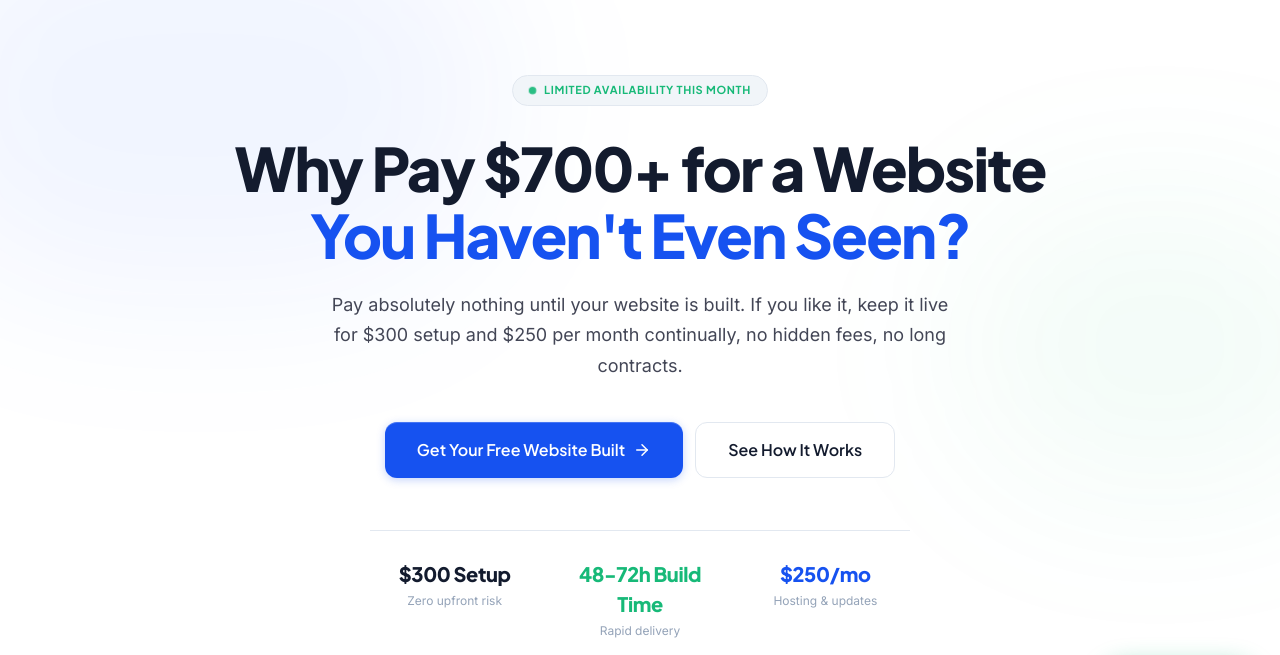
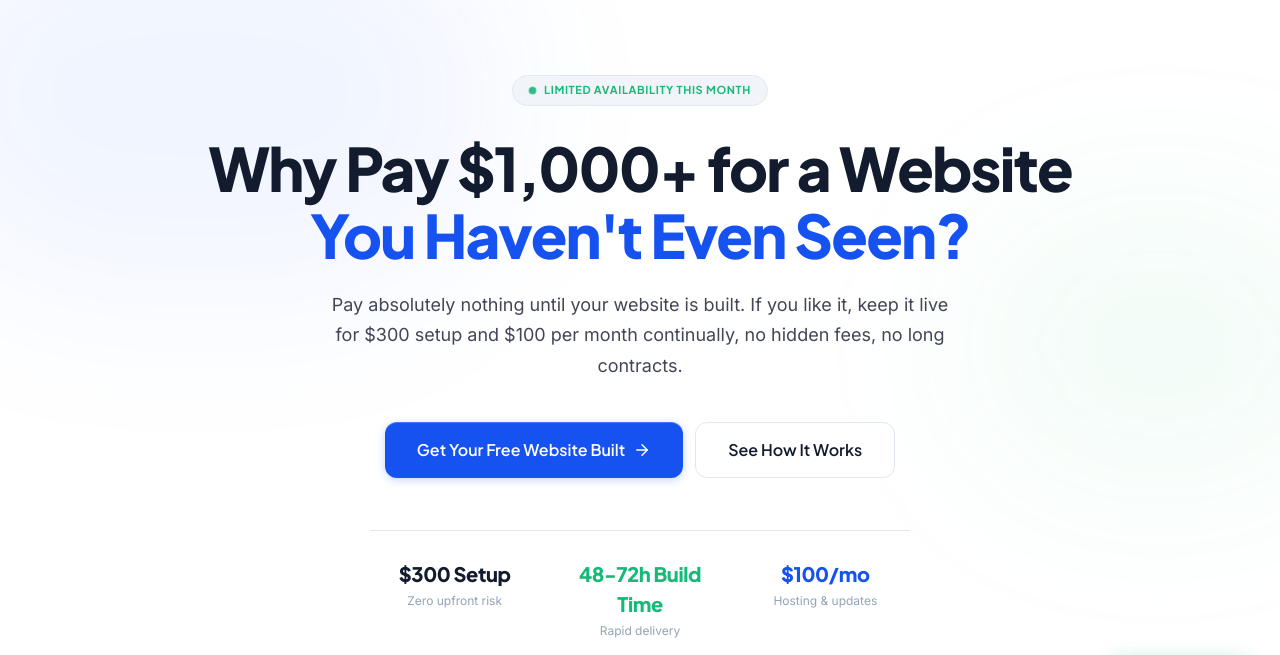
Before and after one commit to Peter-ConX/Asqek, a plain HTML site: page index.html in a window 1280 px wide. Shown: the part 73-728 px from the top of the page. Drawn offline with nearby package versions, Linux system fonts and the light colour scheme.

Commit message:
feat: update headline to ,000+ and ongoing monthly fee to /mo

```diff
--- a/index.html
+++ b/index.html
@@ -4,7 +4,7 @@
   <meta charset="utf-8"/>
   <meta name="viewport" content="width=device-width, initial-scale=1.0"/>
   <title>Asqek — Professional Websites, Built Free First</title>
-  <meta name="description" content="Why pay $700+ for a website you haven't even seen? Pay absolutely nothing until your website is built. $300 one-time setup and $250/month continually, no hidden contracts."/>
+  <meta name="description" content="Why pay $1,000+ for a website you haven't even seen? Pay absolutely nothing until your website is built. $300 one-time setup and $100/month continually, no hidden contracts."/>
   <link rel="icon" type="image/svg+xml" href="favicon.svg?v=trans"/>
   <link rel="icon" type="image/png" sizes="32x32" href="favicon-32x32.png?v=trans"/>
   <link rel="icon" type="image/png" sizes="16x16" href="favicon-16x16.png?v=trans"/>
@@ -231,13 +231,13 @@
 
       <!-- Headline -->
       <h1 style="font-family:'Plus Jakarta Sans',sans-serif;font-size:clamp(34px,5.5vw,60px);font-weight:800;line-height:1.12;letter-spacing:-0.03em;color:#131B2E;margin-bottom:22px;">
-        Why Pay $700+ for a Website<br class="hidden sm:inline"/>
+        Why Pay $1,000+ for a Website<br class="hidden sm:inline"/>
         <span style="color:#1652F0;"> You Haven't Even Seen?</span>
       </h1>
 
       <!-- Sub -->
       <p style="font-family:'Inter',sans-serif;font-size:18px;line-height:1.7;color:#434656;max-width:640px;margin-bottom:40px;">
-        Pay absolutely nothing until your website is built. If you like it, keep it live for $300 setup and $250 per month continually, no hidden fees, no long contracts.
+        Pay absolutely nothing until your website is built. If you like it, keep it live for $300 setup and $100 per month continually, no hidden fees, no long contracts.
       </p>
 
       <!-- CTAs -->
@@ -262,7 +262,7 @@
           <p style="font-family:'Inter',sans-serif;font-size:12px;color:#94A3B8;margin-top:3px;">Rapid delivery</p>
         </div>
         <div style="text-align:center;">
-          <p style="font-family:'Plus Jakarta Sans',sans-serif;font-size:clamp(16px,2.4vw,20px);font-weight:800;color:#1652F0;letter-spacing:-0.02em;">$250/mo</p>
+          <p style="font-family:'Plus Jakarta Sans',sans-serif;font-size:clamp(16px,2.4vw,20px);font-weight:800;color:#1652F0;letter-spacing:-0.02em;">$100/mo</p>
           <p style="font-family:'Inter',sans-serif;font-size:12px;color:#94A3B8;margin-top:3px;">Hosting &amp; updates</p>
         </div>
       </div>
@@ -728,7 +728,7 @@
             </div>
             <div style="margin-top:12px;display:inline-block;background:#EFF6FF;border:1px solid #DBEAFE;padding:8px 18px;border-radius:10px;">
               <span style="font-family:'Inter',sans-serif;font-size:13px;color:#475569;">Ongoing Hosting &amp; Maintenance:</span>
-              <span style="font-family:'Plus Jakarta Sans',sans-serif;font-size:16px;font-weight:800;color:#1652F0;margin-left:4px;">$250/month</span>
+              <span style="font-family:'Plus Jakarta Sans',sans-serif;font-size:16px;font-weight:800;color:#1652F0;margin-left:4px;">$100/month</span>
             </div>
             <p style="font-family:'Inter',sans-serif;font-size:14px;font-weight:600;color:#17B978;margin-top:12px;">
               Pay only after you approve the preview. Cancel anytime.
```
